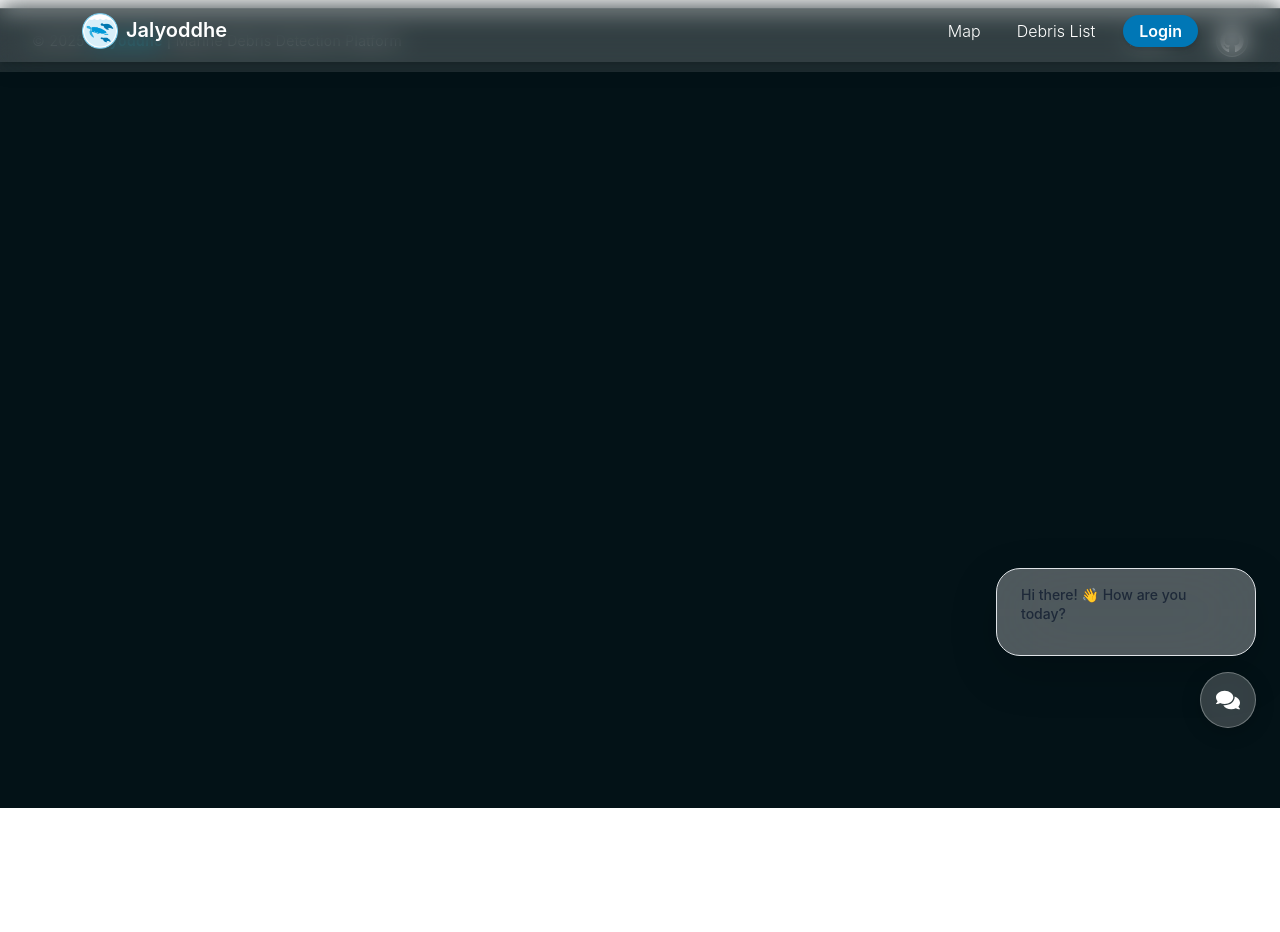
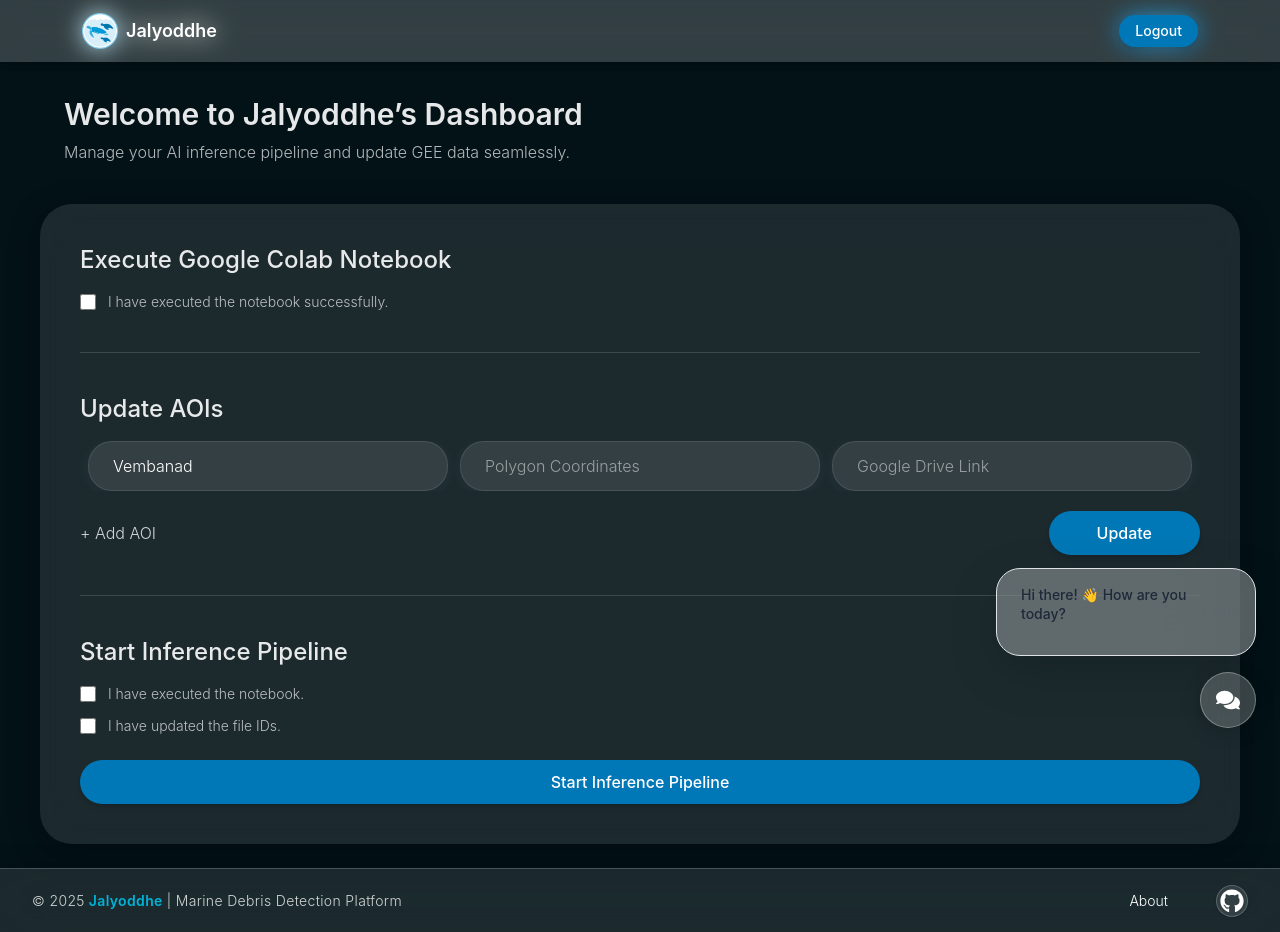
Before and after one commit to Mayuresh-22/jalyoddhe, a React (Vite) app in the folder frontend/jalyoddhe/: page /admin/dashboard in a window 1280 px wide. Before the commit the page ends 808 px from the top, so only its background shows below. Built offline with nearby package versions, Linux system fonts and the light colour scheme.

Commit message:
Design admin dashboard

```diff
--- a/frontend/jalyoddhe/src/App.jsx
+++ b/frontend/jalyoddhe/src/App.jsx
@@ -6,31 +6,38 @@ import AdminLogin from "./pages/AdminLogin";
 import About from "./pages/About";
 import Footer from "./components/Footer";
 import ChatAgent from "./components/ChatAgent";
+import AdminDashboard from "./pages/AdminDashboard";
 
 function AppContent() {
   const location = useLocation();
 
-  // Page checks
+  // Define page types
   const isLoginPage = location.pathname === "/admin/login";
   const isAboutPage = location.pathname === "/about";
+  const isDashboardPage = location.pathname === "/admin/dashboard";
+
+  // Only hide footer/chat on login page
+  const hideFooterAndChat = isLoginPage;
 
   return (
     <div className="relative min-h-screen bg-[#031217] text-white inter-300">
-      {/* Navbar */}
-      <NavbarComponent isLoginPage={isLoginPage || isAboutPage} />
+      {/*Pass correct props to Navbar */}
+      <NavbarComponent
+        isLoginPage={isLoginPage || isAboutPage}
+        isDashboardPage={isDashboardPage}
+      />
 
       {/* Page Content */}
       <Routes>
         <Route path="/" element={<Home />} />
         <Route path="/admin/login" element={<AdminLogin />} />
         <Route path="/about" element={<About />} />
+        <Route path="/admin/dashboard" element={<AdminDashboard />} />
       </Routes>
 
-      {/* Floating Chat (hide on login/about) */}
-      {!isLoginPage && !isAboutPage && <ChatAgent />}
-
-      {/* Footer (show for Home + About, hide only on Login) */}
-      {!isLoginPage && <Footer />}
+      {/*Footer and Chat hidden only on login page */}
+      {!hideFooterAndChat && <ChatAgent />}
+      {!hideFooterAndChat && <Footer />}
     </div>
   );
 }
--- a/frontend/jalyoddhe/src/components/Navbar.jsx
+++ b/frontend/jalyoddhe/src/components/Navbar.jsx
@@ -3,10 +3,10 @@ import { Navbar, Nav, Container } from "react-bootstrap";
 import { useNavigate } from "react-router-dom";
 import logo from "../assets/logo.png";
 
-const NavbarComponent = ({ isLoginPage }) => {
+const NavbarComponent = ({ isLoginPage, isDashboardPage }) => {
   const navigate = useNavigate();
 
-  // Smooth scroll with offset for sections
+  // Smooth scroll with offset for Home page sections
   const handleScroll = (sectionId) => {
     const section = document.getElementById(sectionId);
     if (section) {
@@ -21,51 +21,67 @@ const NavbarComponent = ({ isLoginPage }) => {
     <Navbar
       expand="lg"
       fixed="top"
-      className="bg-white/10 backdrop-blur-md shadow-md transition-all duration-300 hover:bg-white/25"
+      className="!bg-white/10 !backdrop-blur-md !shadow-md !transition-all !duration-300 hover:!bg-white/25 !z-50"
     >
       <Container>
-        {/* Brand */}
+        {/* Brand / Logo */}
         <Navbar.Brand
           onClick={() => navigate("/")}
-          className="flex items-center text-white font-semibold text-lg cursor-pointer"
+          className="!flex !items-center !text-white !font-semibold !text-lg !cursor-pointer"
         >
-          {logo && <img src={logo} alt="logo" className="h-9 w-9 object-contain mr-2" />}
+          {logo && (
+            <img
+              src={logo}
+              alt="logo"
+              className="!h-9 !w-9 !object-contain !mr-2"
+            />
+          )}
           Jalyoddhe
         </Navbar.Brand>
 
+        {/* Toggle for mobile */}
         <Navbar.Toggle
           aria-controls="basic-navbar-nav"
-          className="bg-white/30 border-none focus:ring-2 focus:ring-white/40"
+          className="!bg-white/30 !border-none focus:!ring-2 focus:!ring-white/40"
         />
 
         <Navbar.Collapse id="basic-navbar-nav">
-          <Nav className="ms-auto flex items-center space-x-5">
-            {isLoginPage ? (
-              // 🧭 Minimal Navbar (Login Page)
+          <Nav className="!ms-auto !flex !items-center !space-x-5">
+            {isDashboardPage ? (
+              // Admin Dashboard Navbar
+              <button
+                onClick={() => navigate("/admin/login")}
+                className="!px-4 !py-1.5 !rounded-3xl !bg-[#0077b6] hover:!bg-[#00b4d8] !text-white !text-sm !font-medium !shadow-md !transition-all !duration-300"
+              >
+                Logout
+              </button>
+            ) : isLoginPage ? (
               <button
                 onClick={() => navigate("/")}
-                className="w-full !bg-[#0077b6] !hover:bg-[#00b4d8] !text-white !font-semibold !py-1 !px-4 !rounded-3xl !shadow-md !transition-all !duration-200 !ease-in-out"
+                className="!px-4 !py-1.5 !rounded-3xl !bg-[#0077b6] hover:!bg-[#00b4d8] !text-white !text-sm !font-medium !shadow-md !transition-all !duration-300"
               >
                 Home
               </button>
             ) : (
-              // 🧭 Full Navbar (Home Page)
+              // Home Page Navbar
               <>
                 <Nav.Link
                   onClick={() => handleScroll("map")}
-                  className="!text-white font-medium hover:!text-[#caf0f8] cursor-pointer no-underline"
+                  className="!text-white !font-medium hover:!text-[#caf0f8] !cursor-pointer !no-underline"
                 >
                   Map
                 </Nav.Link>
+
                 <Nav.Link
                   onClick={() => handleScroll("debris")}
-                  className="!text-white font-medium hover:!text-[#caf0f8] cursor-pointer no-underline whitespace-nowrap"
+                  className="!text-white !font-medium hover:!text-[#caf0f8] !cursor-pointer !no-underline !whitespace-nowrap"
                 >
                   Debris List
                 </Nav.Link>
+
                 <button
                   onClick={() => navigate("/admin/login")}
-                  className="!w-full !bg-[#0077b6] !hover:bg-[#00b4d8] !text-white !font-semibold !py-1 !px-4 !rounded-3xl !shadow-md !transition-all !duration-200 !ease-in-out"
+                  className="!px-4 !py-1.5 !rounded-3xl !bg-[#0077b6] hover:!bg-[#00b4d8] !text-white !text-sm !font-medium !shadow-md !transition-all !duration-300"
                 >
                   Login
                 </button>
--- /dev/null
+++ b/frontend/jalyoddhe/src/pages/AdminDashboard.jsx
@@ -0,0 +1,197 @@
+import React, { useState } from "react";
+import NavbarComponent from "../components/Navbar";
+
+const AdminDashboard = () => {
+  const [aoiList, setAoiList] = useState([
+    { name: "Vembanad", polygon: "", driveLink: "" },
+  ]);
+  const [executedColab, setExecutedColab] = useState(false);
+  const [executedNB, setExecutedNB] = useState(false);
+  const [updatedIds, setUpdatedIds] = useState(false);
+  const [isProcessing, setIsProcessing] = useState(false);
+
+  const handleAOIChange = (index, field, value) => {
+    const updated = [...aoiList];
+    updated[index][field] = value;
+    setAoiList(updated);
+  };
+
+  const addAOI = () =>
+    setAoiList([...aoiList, { name: "", polygon: "", driveLink: "" }]);
+
+  const handleUpdate = (e) => {
+    e.preventDefault();
+    alert("AOIs updated successfully!");
+  };
+
+  const handleStartInference = () => {
+    if (!executedNB || !updatedIds) {
+      alert("Please confirm both steps before starting inference.");
+      return;
+    }
+    setIsProcessing(true);
+    setTimeout(() => {
+      setIsProcessing(false);
+      alert("Inference pipeline started successfully!");
+    }, 2000);
+  };
+
+  return (
+    <div className="!bg-[#031217] !text-white inter-300 !min-h-screen">
+      <NavbarComponent isDashboardPage={true} />
+
+      {/* Main Dashboard Layout */}
+      <div className="!px-10 !pt-24 !pb-4 !space-y-12">
+        {/* Header */}
+        <section className="!mb-10 px-4">
+          <h1 className="!text-3xl !font-semibold !text-white/90 !mb-2">
+            Welcome to Jalyoddhe’s Dashboard
+          </h1>
+          <p className="!text-white/70">
+            Manage your AI inference pipeline and update GEE data seamlessly.
+          </p>
+        </section>
+
+        {/* Main Content Wrapper */}
+        <section className="!bg-white/10 !backdrop-blur-xl !rounded-4xl !shadow-[0_8px_32px_rgba(0,0,0,0.3)] !p-10 !space-y-10">
+          {/* Execute Notebook */}
+          <div id="execute">
+            <h2 className="!text-2xl !font-medium !mb-4 !text-white/90">
+              Execute Google Colab Notebook
+            </h2>
+            <div className="!flex !items-center !gap-3">
+              <input
+                type="checkbox"
+                checked={executedColab}
+                onChange={(e) => setExecutedColab(e.target.checked)}
+                className="!w-4 !h-4 accent-white"
+              />
+              <label className="!text-white/70 !text-sm">
+                I have executed the notebook successfully.
+              </label>
+            </div>
+          </div>
+
+          {/* Divider */}
+          <hr className="!border-t !border-white/60" />
+
+          {/* Update AOIs */}
+          <div id="update">
+            <h2 className="!text-2xl !font-medium !text-white/90 !mb-4">
+              Update AOIs
+            </h2>
+
+            <form onSubmit={handleUpdate} className="!space-y-5">
+              {/* Scrollable AOI list */}
+              <div className="!space-y-4 !max-h-[250px] !overflow-y-auto !px-2 custom-scrollbar">
+                {aoiList.map((aoi, index) => (
+                  <div key={index}>
+                    <div className="!flex !flex-col md:!flex-row !gap-3">
+                      <input
+                        type="text"
+                        placeholder="AOI Name"
+                        value={aoi.name}
+                        onChange={(e) =>
+                          handleAOIChange(index, "name", e.target.value)
+                        }
+                        className="!flex-1 !bg-white/10 !rounded-3xl !py-3 !px-6 !border !border-white/10 !shadow-[0_2px_15px_rgba(255,255,255,0.05)] !transition-all !hover:bg-white/20"
+                      />
+                      <input
+                        type="text"
+                        placeholder="Polygon Coordinates"
+                        value={aoi.polygon}
+                        onChange={(e) =>
+                          handleAOIChange(index, "polygon", e.target.value)
+                        }
+                        className="!flex-1 !bg-white/10 !rounded-3xl !py-3 !px-6 !border !border-white/10 !shadow-[0_2px_15px_rgba(255,255,255,0.05)] !transition-all hover:!bg-white/20"
+                      />
+                      <input
+                        type="text"
+                        placeholder="Google Drive Link"
+                        value={aoi.driveLink}
+                        onChange={(e) =>
+                          handleAOIChange(index, "driveLink", e.target.value)
+                        }
+                        className="!flex-1 !bg-white/10 !rounded-3xl !py-3 !px-6 !border !border-white/10 !shadow-[0_2px_15px_rgba(255,255,255,0.05)] !transition-all hover:!bg-white/20"
+                      />
+                    </div>
+                  </div>
+                ))}
+              </div>
+
+              {/* Buttons */}
+              <div className="!flex !justify-between !items-center">
+                <button
+                  type="button"
+                  onClick={addAOI}
+                  className="!text-white/80 hover:!text-white !transition-all !duration-300"
+                >
+                  + Add AOI
+                </button>
+
+                {/* Update Button - Matches “View on Map” */}
+                <button
+                  type="submit"
+                  className="flex items-center justify-center gap-2 px-5 py-2.5 !rounded-3xl bg-[#0077b6] hover:bg-[#005c8a] text-white text-sm font-medium shadow-md transition-all duration-300 hover:shadow-lg hover:scale-[1.03]"
+                >
+                  Update
+                </button>
+              </div>
+            </form>
+          </div>
+
+          {/* Divider */}
+          <hr className="!border-t !border-white/60" />
+
+          {/* Start Inference */}
+          <div id="inference">
+            <h2 className="!text-2xl !font-medium !mb-4 !text-white/90">
+              Start Inference Pipeline
+            </h2>
+
+            <div className="!space-y-3 !mb-6">
+              <div className="!flex !items-center !gap-3">
+                <input
+                  type="checkbox"
+                  checked={executedNB}
+                  onChange={(e) => setExecutedNB(e.target.checked)}
+                  className="!w-4 !h-4 accent-white"
+                />
+                <label className="!text-white/70 !text-sm">
+                  I have executed the notebook.
+                </label>
+              </div>
+
+              <div className="!flex !items-center !gap-3">
+                <input
+                  type="checkbox"
+                  checked={updatedIds}
+                  onChange={(e) => setUpdatedIds(e.target.checked)}
+                  className="!w-4 !h-4 accent-white"
+                />
+                <label className="!text-white/70 !text-sm">
+                  I have updated the file IDs.
+                </label>
+              </div>
+            </div>
+
+            {/* Start Inference Button - Matches “View on Map” */}
+            <button
+              onClick={handleStartInference}
+              disabled={isProcessing}
+              className={`flex w-full items-center justify-center gap-2 px-5 py-2.5 !rounded-3xl text-white text-sm font-medium shadow-md transition-all duration-300 ${
+                isProcessing
+                  ? "!bg-gray-600 !cursor-not-allowed"
+                  : "bg-[#0077b6] hover:bg-[#005c8a] hover:shadow-lg hover:scale-[1.01]"
+              }`}
+            >
+              {isProcessing ? "Processing..." : "Start Inference Pipeline"}
+            </button>
+          </div>
+        </section>
+      </div>
+    </div>
+  );
+};
+
+export default AdminDashboard;
--- a/frontend/jalyoddhe/src/pages/AdminLogin.jsx
+++ b/frontend/jalyoddhe/src/pages/AdminLogin.jsx
@@ -1,15 +1,17 @@
 import React, { useState } from "react";
-import loginIllustration from "../assets/hero.jpg"; // Replace with your own image
+import { useNavigate } from "react-router-dom"; // ✅ Correct import
+import loginIllustration from "../assets/hero.jpg";
 
 const AdminLogin = () => {
   const [email, setEmail] = useState("");
   const [password, setPassword] = useState("");
   const [error, setError] = useState("");
+  const navigate = useNavigate(); // ✅ Use navigate hook
 
   const handleSubmit = (e) => {
     e.preventDefault();
     if (email === "admin@example.com" && password === "admin123") {
-      alert("Login successful (redirect to dashboard soon)");
+      navigate("/admin/dashboard"); // ✅ Correct usage
     } else {
       setError("Invalid email or password");
     }
```
